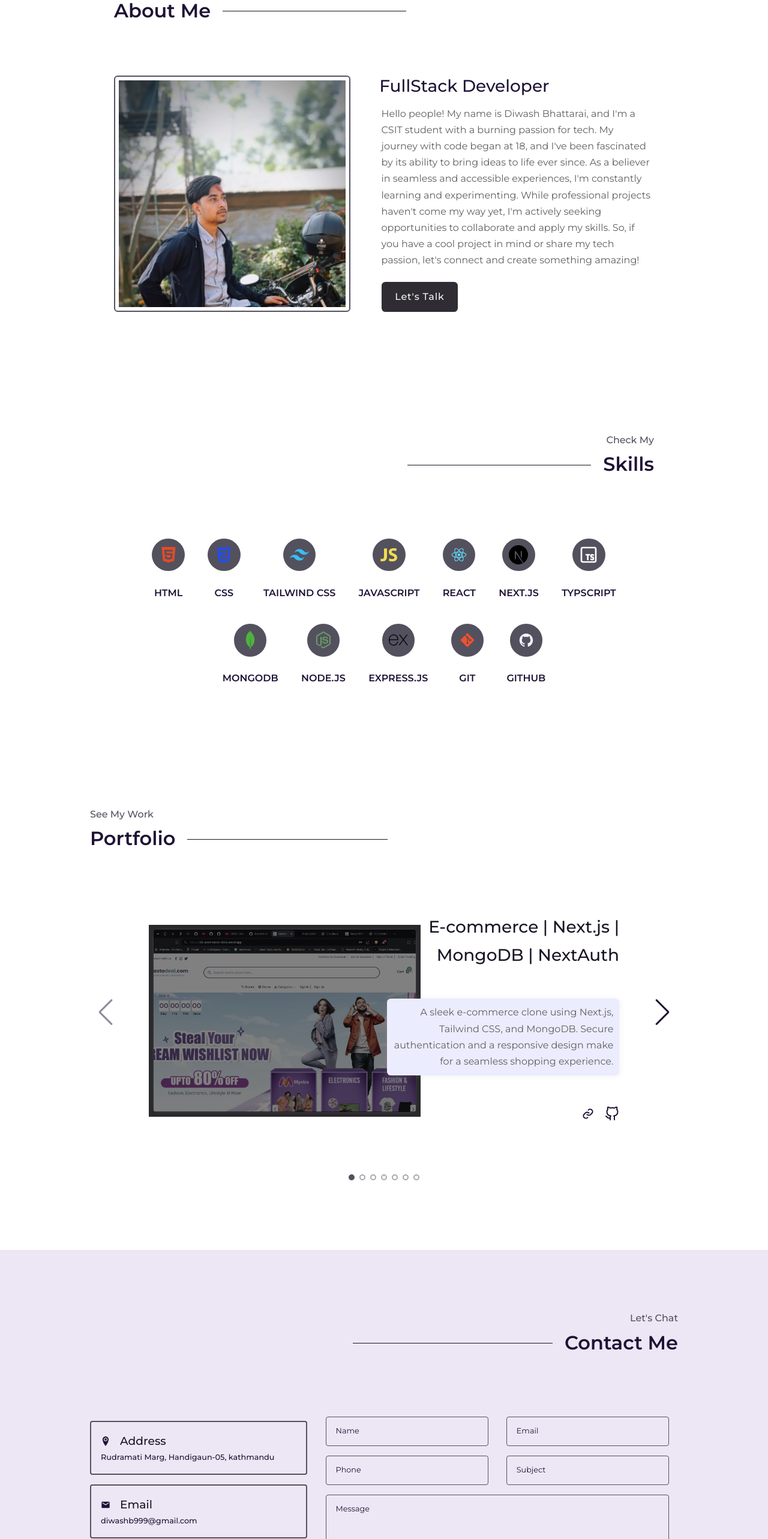
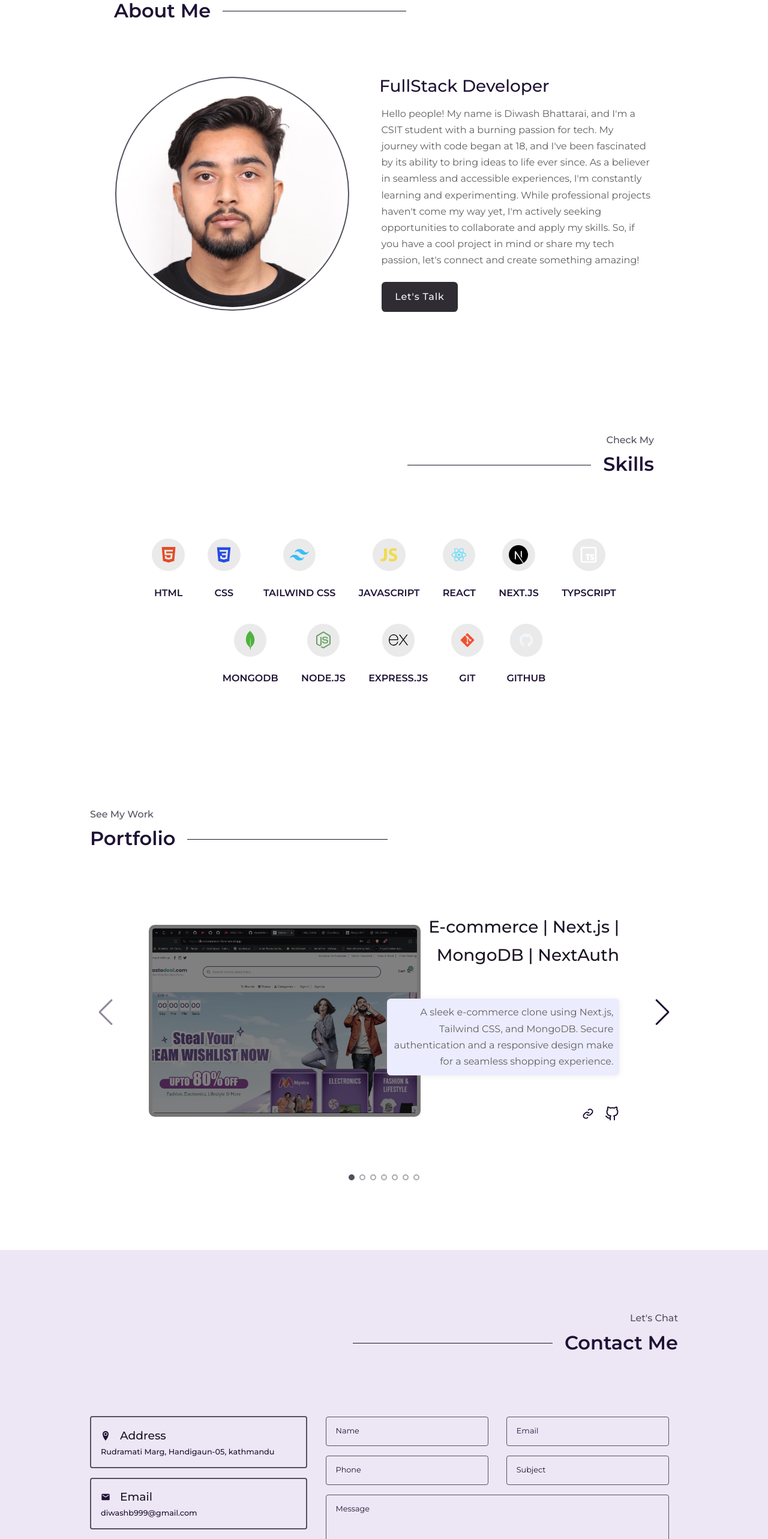
Before and after one commit to diwashbhattarai999/db-portfolio, a React (Create React App) app: page / in a window 1280 px wide. Shown: the part 920-3486 px from the top of the page at 60% size. Built offline with nearby package versions, Linux system fonts and the light colour scheme; grey boxes are pictures that could not be loaded.

Commit message:
style: fix some styles & colors

```diff
--- a/src/DarkMode.css
+++ b/src/DarkMode.css
@@ -9,7 +9,9 @@
   --bg-secondary: #ececff;
   --home-primary: #ffffff;
   --contact-bg: #ede7f5;
-  --skill-primary: var(--color-highlight);
+  --skill-primary: #eaeaea;
+
+  --footer-bg: #dadaed;
 
   --nav-primary: transparent;
   --nav-secondary: #ffffff1a;
@@ -33,8 +35,9 @@
   --bg-secondary: #0a0a0d;
   --home-primary: #06070a;
   --contact-bg: #06070a;
-  /* --skill-primary: #2a272e; */
-  --skill-primary: var(--color-highlight);
+  --skill-primary: #161616;
+
+  --footer-bg: #1b1c1d;
 
   --nav-primary: transparent;
   --nav-secondary: #ffffff1a;
--- a/src/components/about/About.css
+++ b/src/components/about/About.css
@@ -33,15 +33,16 @@
 
 .about__info-img img {
   border: 0.2rem solid transparent;
-  border-radius: 1px;
+  border-radius: 50%;
   cursor: pointer;
   outline: 2px solid var(--color-highlight);
-  outline-offset: 0.2rem;
+  outline-offset: 0.08rem;
 }
 
 .about__info-img img:hover {
-  outline: 1px solid var(--color-highlight);
+  outline: 2px solid var(--color-highlight);
   outline-offset: 0;
+  transition: all 0.3s linear;
 }
 
 .about__info-details {
--- a/src/components/about/About.jsx
+++ b/src/components/about/About.jsx
@@ -1,6 +1,6 @@
 import React from "react";
 import "./About.css";
-import Profile from "../../assets/profile.jpg";
+import Profile from "../../assets/profile.png";
 import { motion } from "framer-motion";
 import { aboutAnimation, aboutImgAnimation } from "../../animation/animation";
 import { useScroll } from "../../animation/useScroll";
--- a/src/components/contact/Contact.css
+++ b/src/components/contact/Contact.css
@@ -27,12 +27,14 @@
   gap: 1rem;
   text-align: left;
   flex: 0.6;
+  margin-top: -1.6rem;
+  color: var(--color-primary);
 }
 
 .contact__links .contact__link {
   border: 2px solid var(--color-highlight);
   border-radius: 4px;
-  padding: 1rem;
+  padding: 0.9rem 1rem;
   outline: 2px solid transparent;
   outline-offset: 5px;
 }
--- a/src/components/experience/Experience.css
+++ b/src/components/experience/Experience.css
@@ -38,8 +38,8 @@
   transition: var(--transition);
 }
 
-.experience__skills-details .ex-logo:hover{
-  opacity: .8;
+.experience__skills-details .ex-logo:hover {
+  opacity: 0.8;
 }
 
 .experience__skills-details .skill-icon {
@@ -66,7 +66,6 @@
 
 /* =============== MEDIA QUERIES(MEDIUM DEVICES) =============== */
 @media screen and (max-width: 1024px) {
-
   .experience h2 {
     margin-bottom: 4rem;
   }
@@ -81,5 +80,4 @@
   .experience h2::before {
     width: 100%;
   }
-
 }
--- a/src/components/footer/Footer.css
+++ b/src/components/footer/Footer.css
@@ -1,5 +1,6 @@
 .footer {
-  background-color: var(--color-white-tertiary);
+  background-color: var(--footer-bg);
+  border-top: 1px solid rgba(0, 0, 0, 0.);
 }
 
 .inner__footer {
--- a/src/components/portfolio/Portfolio.css
+++ b/src/components/portfolio/Portfolio.css
@@ -37,9 +37,10 @@
   max-height: 20rem;
   height: 100%;
   width: 100%;
-  padding: 0.5rem;
+  /* padding: 0.1rem; */
   filter: grayscale(50%) brightness(50%);
-  box-shadow: inset 0 0 10px 15px var(--color-highlight);
+  border: 6px solid var(--skill-primary);
+  border-radius: 10px;
 }
 
 .project__img a {
```
Also changed, not shown: src/assets/profile.png (added).
